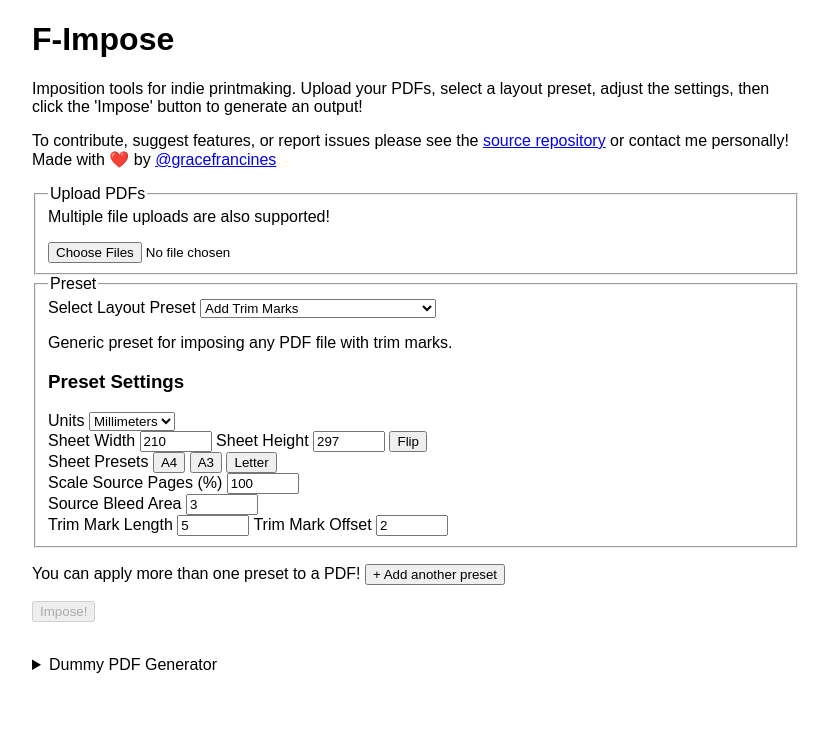
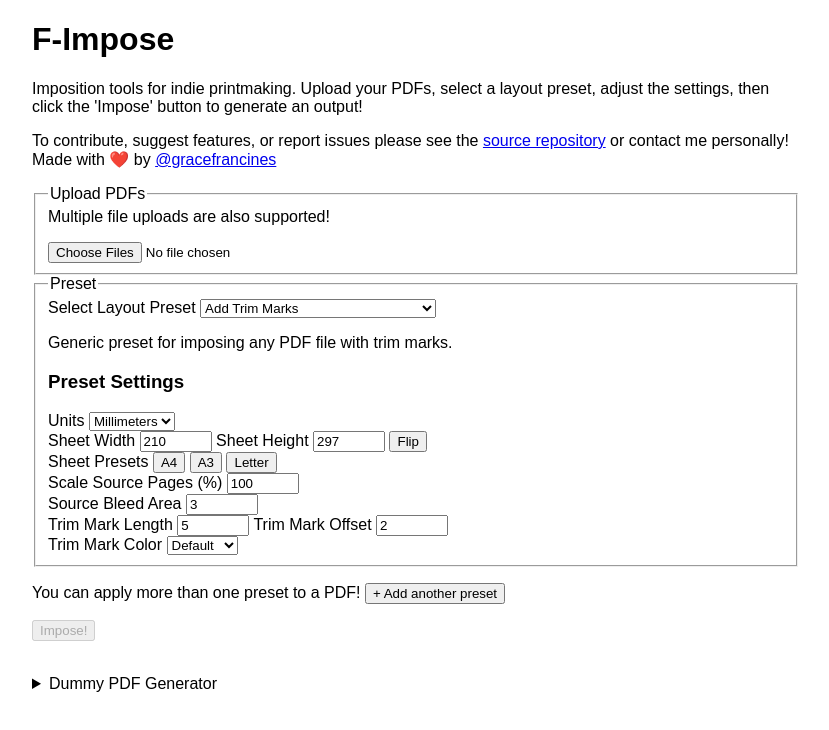
Before and after one commit to gfrancine/f-impose, a React (Vite) app: page / in a window 1280 px wide. Shown: the top 730 px of the page, without its empty margins (224-1053 px from the left). Built offline with nearby package versions, Linux system fonts and the light colour scheme.

Commit message:
feat: select trim mark type

```diff
--- a/src/presets/add-trim-marks.ts
+++ b/src/presets/add-trim-marks.ts
@@ -27,6 +27,7 @@ async function impose(srcPdf: PDFDocument, rawSettings: RawSettings) {
     srcBleedArea,
     trimLength,
     trimOffset,
+    trimType,
   } = getCommonSettings(rawSettings);
   const sheetSize = new Vec2(sheetWidth, sheetHeight);
   const sheetCenter = sheetSize.div(2); // always work with center anchor points/origins
@@ -38,6 +39,7 @@ async function impose(srcPdf: PDFDocument, rawSettings: RawSettings) {
       srcBleedArea,
       trimLength,
       trimOffset,
+      trimType,
     });
   }
 
--- a/src/presets/boilerplate.ts
+++ b/src/presets/boilerplate.ts
@@ -34,6 +34,7 @@ async function impose(srcPdf: PDFDocument, rawSettings: RawSettings) {
     srcBleedArea,
     trimLength,
     trimOffset,
+    trimType,
   } = getCommonSettings(rawSettings);
   const { nRows, nCols, excessTrimEnabled } = getGridSettings(rawSettings);
 
--- a/src/presets/business-card-8up.ts
+++ b/src/presets/business-card-8up.ts
@@ -27,6 +27,7 @@ async function impose(srcPdf: PDFDocument, rawSettings: RawSettings) {
     srcBleedArea,
     trimLength,
     trimOffset,
+    trimType,
   } = getCommonSettings(rawSettings);
 
   const sheetSize = new Vec2(sheetWidth, sheetHeight);
@@ -75,6 +76,7 @@ async function impose(srcPdf: PDFDocument, rawSettings: RawSettings) {
           srcSize: srcSize.sub(scaledBleedArea, scaledBleedArea),
           trimLength,
           trimOffset,
+          trimType,
           hideTrimMarks: {
             bottomLeftHoriz: col > 0,
             bottomLeftVert: row > 0,
--- a/src/presets/helpers.ts
+++ b/src/presets/helpers.ts
@@ -218,6 +218,15 @@ export function commonPresetSettings({
           min: 0,
         }),
       ]),
+      selectInput({
+        id: "trimType",
+        name: "Trim Mark Color",
+        defaultValue: "default",
+        options: [
+          { id: "default", name: "Default" },
+          { id: "inverted", name: "Inverted" },
+        ],
+      }),
     );
   }
 
@@ -233,6 +242,7 @@ export function commonPresetSettings({
         srcBleedArea: (v) => toPts(asNumber(v, commonDefaults.srcBleedArea)),
         trimLength: (v) => toPts(asNumber(v, commonDefaults.trimLength)),
         trimOffset: (v) => toPts(asNumber(v, commonDefaults.trimOffset)),
+        trimType: (v) => (v === "default" ? v : "inverted"),
       }),
       units,
     };
--- a/src/presets/repeating-grid.ts
+++ b/src/presets/repeating-grid.ts
@@ -40,6 +40,7 @@ async function impose(srcPdf: PDFDocument, rawSettings: RawSettings) {
     srcBleedArea,
     trimLength,
     trimOffset,
+    trimType,
   } = getCommonSettings(rawSettings);
   const { nCols, nRows, excessTrimEnabled } = getGridSettings(rawSettings);
 
@@ -80,6 +81,7 @@ async function impose(srcPdf: PDFDocument, rawSettings: RawSettings) {
           srcSize: srcSize.sub(scaledBleedArea, scaledBleedArea),
           trimLength,
           trimOffset,
+          trimType,
           hideTrimMarks: excessTrimEnabled
             ? {}
             : {
--- a/src/presets/saddle-stitch-2up.ts
+++ b/src/presets/saddle-stitch-2up.ts
@@ -28,6 +28,7 @@ async function impose(srcPdf: PDFDocument, rawSettings: RawSettings) {
     srcBleedArea,
     trimLength,
     trimOffset,
+    trimType,
   } = getCommonSettings(rawSettings);
 
   const sheetSize = new Vec2(sheetWidth, sheetHeight);
@@ -49,6 +50,7 @@ async function impose(srcPdf: PDFDocument, rawSettings: RawSettings) {
       srcBleedArea,
       trimLength,
       trimOffset,
+      trimType,
     });
 
     drawSpread(backOutPage, {
@@ -59,6 +61,7 @@ async function impose(srcPdf: PDFDocument, rawSettings: RawSettings) {
       srcBleedArea,
       trimLength,
       trimOffset,
+      trimType,
     });
   }
 
--- a/src/presets/saddle-stitch-4up-tall.ts
+++ b/src/presets/saddle-stitch-4up-tall.ts
@@ -33,6 +33,7 @@ async function impose(srcPdf: PDFDocument, rawSettings: RawSettings) {
     srcBleedArea,
     trimLength,
     trimOffset,
+    trimType,
   } = getCommonSettings(rawSettings);
 
   const sheetSize = new Vec2(sheetWidth, sheetHeight);
@@ -77,6 +78,7 @@ async function impose(srcPdf: PDFDocument, rawSettings: RawSettings) {
       srcBleedArea,
       trimLength,
       trimOffset,
+      trimType,
       hideTrimMarks: hideRightHorizTrimMarks,
     });
 
@@ -88,6 +90,7 @@ async function impose(srcPdf: PDFDocument, rawSettings: RawSettings) {
       srcBleedArea,
       trimLength,
       trimOffset,
+      trimType,
       hideTrimMarks: hideLeftHorizTrimMarks,
     });
 
@@ -102,6 +105,7 @@ async function impose(srcPdf: PDFDocument, rawSettings: RawSettings) {
         srcBleedArea,
         trimLength,
         trimOffset,
+        trimType,
         hideTrimMarks: hideLeftHorizTrimMarks,
       });
 
@@ -113,6 +117,7 @@ async function impose(srcPdf: PDFDocument, rawSettings: RawSettings) {
         srcBleedArea,
         trimLength,
         trimOffset,
+        trimType,
         hideTrimMarks: hideRightHorizTrimMarks,
       });
     }
--- a/src/presets/saddle-stitch-4up.ts
+++ b/src/presets/saddle-stitch-4up.ts
@@ -32,6 +32,7 @@ async function impose(srcPdf: PDFDocument, rawSettings: RawSettings) {
     srcBleedArea,
     trimLength,
     trimOffset,
+    trimType,
   } = getCommonSettings(rawSettings);
 
   const sheetSize = new Vec2(sheetWidth, sheetHeight);
@@ -79,6 +80,7 @@ async function impose(srcPdf: PDFDocument, rawSettings: RawSettings) {
       srcBleedArea,
       trimLength,
       trimOffset,
+      trimType,
       hideTrimMarks: hideBottomVertTrimMarks,
     });
 
@@ -90,6 +92,7 @@ async function impose(srcPdf: PDFDocument, rawSettings: RawSettings) {
       srcBleedArea,
       trimLength,
       trimOffset,
+      trimType,
       hideTrimMarks: hideBottomVertTrimMarks,
     });
 
@@ -104,6 +107,7 @@ async function impose(srcPdf: PDFDocument, rawSettings: RawSettings) {
         srcBleedArea,
         trimLength,
         trimOffset,
+        trimType,
         hideTrimMarks: hideTopVertTrimMarks,
       });
 
@@ -115,6 +119,7 @@ async function impose(srcPdf: PDFDocument, rawSettings: RawSettings) {
         srcBleedArea,
         trimLength,
         trimOffset,
+        trimType,
         hideTrimMarks: hideTopVertTrimMarks,
       });
     }
--- a/src/presets/sequential-grid.ts
+++ b/src/presets/sequential-grid.ts
@@ -35,6 +35,7 @@ async function impose(srcPdf: PDFDocument, rawSettings: RawSettings) {
     srcBleedArea,
     trimLength,
     trimOffset,
+    trimType,
   } = getCommonSettings(rawSettings);
   const { nCols, nRows, excessTrimEnabled } = getGridSettings(rawSettings);
 
@@ -98,6 +99,7 @@ async function impose(srcPdf: PDFDocument, rawSettings: RawSettings) {
           srcBleedArea,
           trimLength,
           trimOffset,
+          trimType,
           hideTrimMarks: excessTrimEnabled
             ? {}
             : {
--- a/src/presets/zine-8fold.ts
+++ b/src/presets/zine-8fold.ts
@@ -31,8 +31,14 @@ const indexMap = [
 
 async function impose(srcPdf: PDFDocument, rawSettings: RawSettings) {
   const { outPdf, srcPages } = await setupOutPdf(srcPdf);
-  const { sheetWidth, sheetHeight, srcPageScale, trimLength, trimOffset } =
-    getCommonSettings(rawSettings);
+  const {
+    sheetWidth,
+    sheetHeight,
+    srcPageScale,
+    trimLength,
+    trimOffset,
+    trimType,
+  } = getCommonSettings(rawSettings);
 
   assert(
     srcPages.length % 8 === 0,
@@ -83,6 +89,7 @@ async function impose(srcPdf: PDFDocument, rawSettings: RawSettings) {
       srcSize: new Vec2(srcSize.x * N_COLS, srcSize.y * N_ROWS),
       trimLength,
       trimOffset,
+      trimType,
     });
   }
 
--- a/src/utils.ts
+++ b/src/utils.ts
@@ -4,6 +4,7 @@ import {
   type PDFPage,
   rgb,
   degrees,
+  grayscale,
 } from "pdf-lib";
 
 export function assert(condition: unknown, err: string) {
@@ -129,12 +130,15 @@ export function debugPoint(page: PDFPage, origin: Vec2) {
   });
 }
 
+type TrimMarkType = "default" | "inverted";
+
 export function drawTrimMark(
   page: PDFPage,
   fromX: number,
   fromY: number,
   toX: number,
   toY: number,
+  type: TrimMarkType, //= "default"
 ) {
   const start = { x: fromX, y: fromY };
   const end = { x: toX, y: toY };
@@ -143,14 +147,14 @@ export function drawTrimMark(
     start,
     end,
     thickness: 1.5,
-    color: rgb(1, 1, 1),
+    color: type === "default" ? grayscale(1) : grayscale(0),
   });
 
   page.drawLine({
     start,
     end,
     thickness: 0.5,
-    color: rgb(0, 0, 0),
+    color: type === "default" ? grayscale(0) : grayscale(1),
   });
 }
 
@@ -161,6 +165,7 @@ export function drawTrimMarksLine(
     srcLength,
     trimOffset,
     trimLength,
+    trimType,
     orientation,
     hideTrimMarks = {},
   }: {
@@ -168,6 +173,7 @@ export function drawTrimMarksLine(
     srcLength: number;
     trimOffset: number;
     trimLength: number;
+    trimType: TrimMarkType;
     orientation: "horiz" | "vert";
     // line1 is the left trim mark when horizontal, top when vertical, and so on
     hideTrimMarks?: Partial<{ line1: boolean; line2: boolean }>;
@@ -185,6 +191,7 @@ export function drawTrimMarksLine(
       // to
       origin.x,
       origin.y + srcLengthHalf + trimOffset,
+      trimType,
     );
   }
 
@@ -198,6 +205,7 @@ export function drawTrimMarksLine(
       // to
       origin.x,
       origin.y - srcLengthHalf - trimOffset,
+      trimType,
     );
   }
 
@@ -211,6 +219,7 @@ export function drawTrimMarksLine(
       // to
       origin.x - srcLengthHalf - trimOffset,
       origin.y,
+      trimType,
     );
   }
 
@@ -224,6 +233,7 @@ export function drawTrimMarksLine(
       // to
       origin.x + srcLengthHalf + trimOffset + trimLength,
       origin.y,
+      trimType,
     );
   }
 }
@@ -246,12 +256,14 @@ export function drawTrimMarksRect(
     srcSize,
     trimOffset,
     trimLength,
+    trimType,
     hideTrimMarks = {},
   }: {
     origin: Vec2;
     srcSize: Vec2;
     trimOffset: number;
     trimLength: number;
+    trimType: TrimMarkType;
     hideTrimMarks?: Partial<HideTrimMarkOptions>;
   },
 ) {
@@ -267,6 +279,7 @@ export function drawTrimMarksRect(
       // to
       origin.x - srcSizeHalf.x - trimOffset,
       origin.y - srcSizeHalf.y,
+      trimType,
     );
   }
 
@@ -280,6 +293,7 @@ export function drawTrimMarksRect(
       // to
       origin.x - srcSizeHalf.x,
       origin.y - srcSizeHalf.y - trimOffset,
+      trimType,
     );
   }
 
@@ -293,6 +307,7 @@ export function drawTrimMarksRect(
       // to
       origin.x + srcSizeHalf.x + trimOffset + trimLength,
       origin.y - srcSizeHalf.y,
+      trimType,
     );
   }
 
@@ -306,6 +321,7 @@ export function drawTrimMarksRect(
       // to
       origin.x + srcSizeHalf.x,
       origin.y - srcSizeHalf.y - trimOffset,
+      trimType,
     );
   }
 
@@ -319,6 +335,7 @@ export function drawTrimMarksRect(
       // to
       origin.x - srcSizeHalf.x - trimOffset,
       origin.y + srcSizeHalf.y,
+      trimType,
     );
   }
 
@@ -332,6 +349,7 @@ export function drawTrimMarksRect(
       // to
       origin.x - srcSizeHalf.x,
       origin.y + srcSizeHalf.y + trimOffset,
+      trimType,
     );
   }
 
@@ -345,6 +363,7 @@ export function drawTrimMarksRect(
       // to
       origin.x + srcSizeHalf.x + trimOffset + trimLength,
       origin.y + srcSizeHalf.y,
+      trimType,
     );
   }
 
@@ -358,6 +377,7 @@ export function drawTrimMarksRect(
       // to
       origin.x + srcSizeHalf.x,
       origin.y + srcSizeHalf.y + trimOffset,
+      trimType,
     );
   }
 }
@@ -413,12 +433,14 @@ export function drawPageWithTrimMarks(
     srcBleedArea = 0,
     trimLength = 0,
     trimOffset = 0,
+    trimType = "default",
     hideTrimMarks = {},
   }: {
     srcPageScale?: number;
     srcBleedArea?: number;
     trimLength?: number;
     trimOffset?: number;
+    trimType?: TrimMarkType;
     hideTrimMarks?: Partial<HideTrimMarkOptions>;
   } = {},
 ) {
@@ -441,6 +463,7 @@ export function drawPageWithTrimMarks(
     trimLength,
     trimOffset,
     hideTrimMarks,
+    trimType,
   });
 }
 
@@ -454,6 +477,7 @@ export function drawSpread(
     srcPageScale = 1,
     trimLength,
     trimOffset,
+    trimType,
     hideTrimMarks = {},
   }: {
     origin: Vec2;
@@ -463,6 +487,7 @@ export function drawSpread(
     srcPageScale?: number;
     trimLength: number;
     trimOffset: number;
+    trimType: TrimMarkType;
     hideTrimMarks?: Partial<HideTrimMarkOptions>;
   },
 ) {
@@ -499,6 +524,7 @@ export function drawSpread(
     srcBleedArea,
     trimLength,
     trimOffset,
+    trimType,
     hideTrimMarks: {
       ...hideRightTrimMarks,
       topLeftHoriz,
@@ -513,6 +539,7 @@ export function drawSpread(
     srcBleedArea,
     trimLength,
     trimOffset,
+    trimType,
     hideTrimMarks: {
       ...hideLeftTrimMarks,
       topRightHoriz,
```
